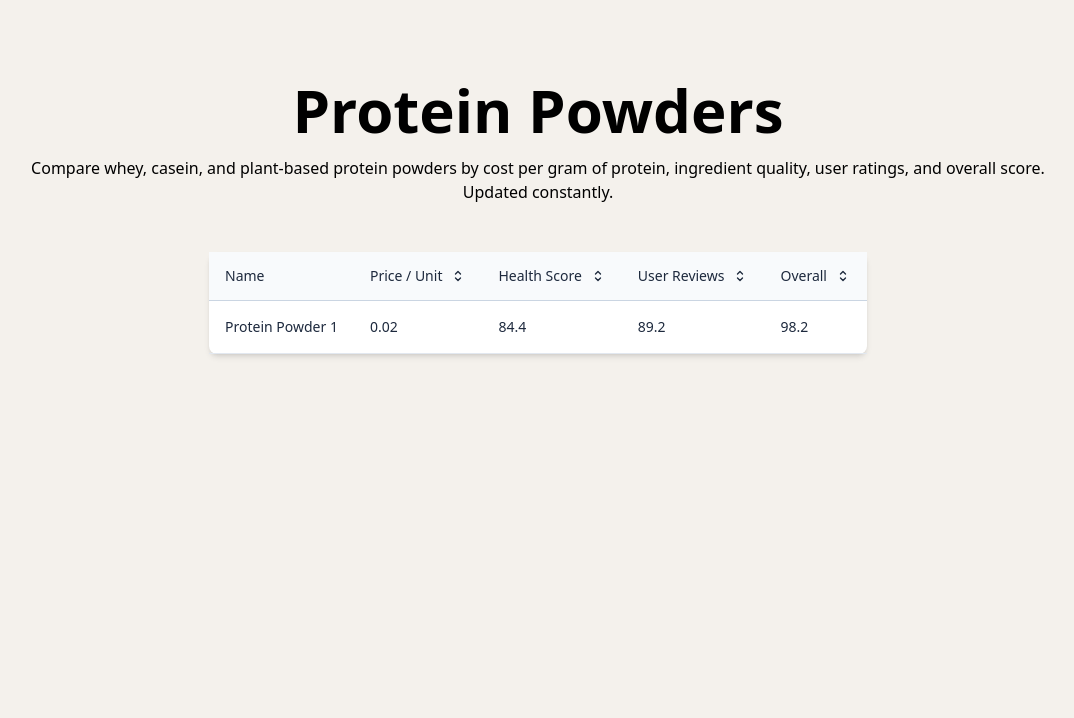
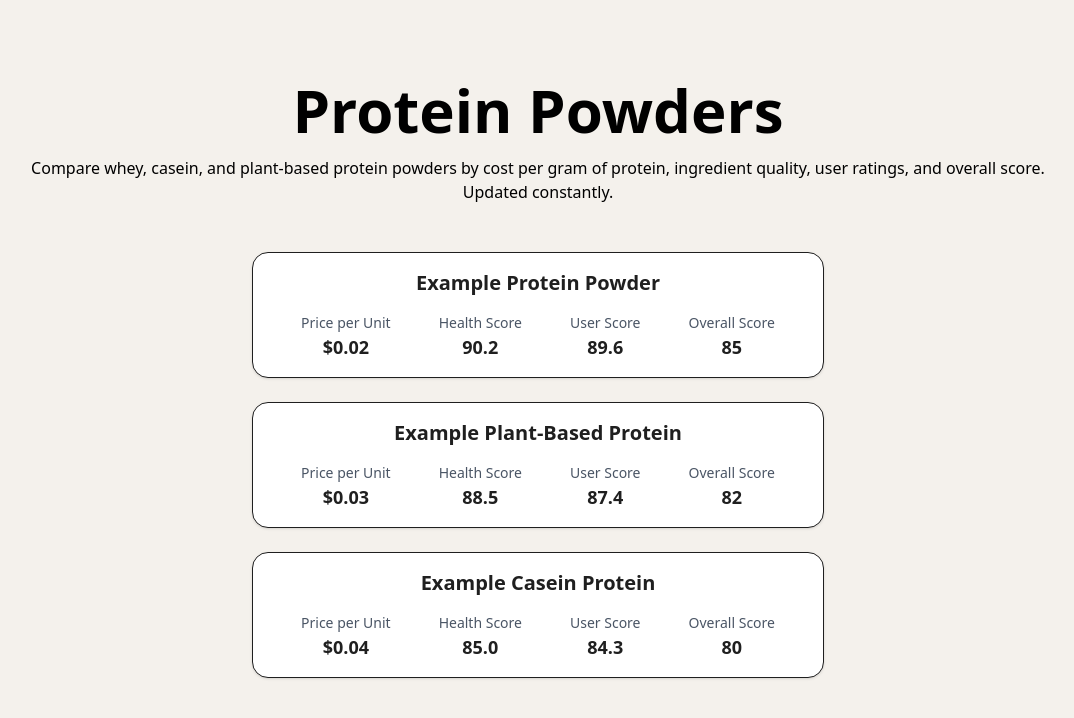
Before and after one commit to OmarAz01/sp-v2, a Next.js app in the folder frontend/: page /protein-powders in a window 1280 px wide. Shown: the top 718 px of the page, without its empty margins (102-1176 px from the left). Built offline with nearby package versions, Linux system fonts and the light colour scheme.

Commit message:
Product list WIP

```diff
--- a/frontend/src/app/protein-powders/page.js
+++ b/frontend/src/app/protein-powders/page.js
@@ -1,127 +1,18 @@
-export default function ProteinPowders() {
+import SupplementList from '../../components/supplementList'
+
+export default function ProteinPowders({products}) {
   return (
     <>
-      <div class='flex flex-col justify-between w-full items-center text-center'>
-        <div class='flex flex-col items-center mb-12 max-w-screen-lg'>
+      <div className='flex flex-col w-full items-center text-center'>
+        <div className='flex flex-col items-center mb-12 max-w-screen-lg'>
           <h1 className='md:text-6xl text-3xl font-bold mb-4 mt-12 xl:mt-18'>Protein Powders</h1>
           <p>
             Compare whey, casein, and plant-based protein powders by cost per gram of protein,
             ingredient quality, user ratings, and overall score. Updated constantly.
           </p>
         </div>
-
-        <div class='flex flex-col w-fit h-full bg-white shadow-md rounded-lg bg-clip-border'>
-          <table class='w-fit text-left table-auto'>
-            <thead>
-              <tr>
-                <th class='p-4 transition-colors cursor-pointer border-b border-slate-300 bg-slate-50 hover:bg-slate-100'>
-                  <p class='flex items-center justify-between gap-2 text-sm font-normal leading-none text-slate-800'>
-                    Name
-                  </p>
-                </th>
-
-                <th class='p-4 transition-colors cursor-pointer border-b border-slate-300 bg-slate-50 hover:bg-slate-100'>
-                  <p class='flex items-center justify-between gap-2 text-sm font-normal leading-none text-slate-800'>
-                    Price / Unit
-                    <svg
-                      xmlns='http://www.w3.org/2000/svg'
-                      fill='none'
-                      viewBox='0 0 24 24'
-                      stroke-width='2'
-                      stroke='currentColor'
-                      aria-hidden='true'
-                      class='w-4 h-4'
-                    >
-                      <path
-                        stroke-linecap='round'
-                        stroke-linejoin='round'
-                        d='M8.25 15L12 18.75 15.75 15m-7.5-6L12 5.25 15.75 9'
-                      ></path>
-                    </svg>
-                  </p>
-                </th>
-                <th class='p-4 transition-colors cursor-pointer border-b border-slate-300 bg-slate-50 hover:bg-slate-100'>
-                  <p class='flex items-center justify-between gap-2 text-sm font-normal leading-none text-slate-800'>
-                    Health Score
-                    <svg
-                      xmlns='http://www.w3.org/2000/svg'
-                      fill='none'
-                      viewBox='0 0 24 24'
-                      stroke-width='2'
-                      stroke='currentColor'
-                      aria-hidden='true'
-                      class='w-4 h-4'
-                    >
-                      <path
-                        stroke-linecap='round'
-                        stroke-linejoin='round'
-                        d='M8.25 15L12 18.75 15.75 15m-7.5-6L12 5.25 15.75 9'
-                      ></path>
-                    </svg>
-                  </p>
-                </th>
-                <th class='p-4 transition-colors cursor-pointer border-b border-slate-300 bg-slate-50 hover:bg-slate-100'>
-                  <p class='flex items-center justify-between gap-2 text-sm font-normal leading-none text-slate-800'>
-                    User Reviews
-                    <svg
-                      xmlns='http://www.w3.org/2000/svg'
-                      fill='none'
-                      viewBox='0 0 24 24'
-                      stroke-width='2'
-                      stroke='currentColor'
-                      aria-hidden='true'
-                      class='w-4 h-4'
-                    >
-                      <path
-                        stroke-linecap='round'
-                        stroke-linejoin='round'
-                        d='M8.25 15L12 18.75 15.75 15m-7.5-6L12 5.25 15.75 9'
-                      ></path>
-                    </svg>
-                  </p>
-                </th>
-                <th class='p-4 transition-colors cursor-pointer border-b border-slate-300 bg-slate-50 hover:bg-slate-100'>
-                  <p class='flex items-center justify-between gap-2 text-sm font-normal leading-none text-slate-800'>
-                    Overall
-                    <svg
-                      xmlns='http://www.w3.org/2000/svg'
-                      fill='none'
-                      viewBox='0 0 24 24'
-                      stroke-width='2'
-                      stroke='currentColor'
-                      aria-hidden='true'
-                      class='w-4 h-4'
-                    >
-                      <path
-                        stroke-linecap='round'
-                        stroke-linejoin='round'
-                        d='M8.25 15L12 18.75 15.75 15m-7.5-6L12 5.25 15.75 9'
-                      ></path>
-                    </svg>
-                  </p>
-                </th>
-              </tr>
-            </thead>
-            <tbody>
-              <tr class='hover:bg-slate-50'>
-                <td class='p-4 border-b border-slate-200'>
-                  <p class='block text-sm text-slate-800'>Protein Powder 1</p>
-                </td>
-                <td class='p-4 border-b border-slate-200'>
-                  <p class='block text-sm text-slate-800'>0.02</p>
-                </td>
-                <td class='p-4 border-b border-slate-200'>
-                  <p class='block text-sm text-slate-800'>84.4</p>
-                </td>
-                <td class='p-4 border-b border-slate-200'>
-                  <p class='block text-sm text-slate-800'>89.2</p>
-                </td>
-                <td class='p-4 border-b border-slate-200'>
-                  <p class='block text-sm text-slate-800'>98.2</p>
-                </td>
-              </tr>
-            </tbody>
-          </table>
+        <div className='flex flex-col items-center w-full max-w-screen-lg'>
+          <SupplementList supplementName='protein powder' />
         </div>
       </div>
     </>
--- /dev/null
+++ b/frontend/src/components/fetchProducts.jsx
@@ -0,0 +1,52 @@
+export async function fetchProducts(supplementName) {
+  //   const url = `https://api.example.com/products?name=${encodeURIComponent(supplementName)}`
+  //   try {
+  //     const response = await fetch(
+  //       url,
+  //       {
+  //         headers: {
+  //           'Content-Type': 'application/json',
+  //           Authorization: `Bearer ${process.env.API_KEY}`, // Use your API key here
+  //         },
+  //       },
+  //       {next: {revalidate: 3600}}
+  //     )
+  //     if (!response.ok) {
+  //       throw new Error(`Error fetching products: ${response.statusText}`)
+  //     }
+  //     const data = await response.json()
+  //     return data.products || []
+  //   } catch (error) {
+  //     console.error('Failed to fetch products:', error)
+  //     return []
+  //   }
+  return [
+    {
+      name: 'Example Protein Powder',
+      ingredients: ['Whey Protein Isolate', 'Natural Flavors', 'Stevia'],
+      pricePerUnit: 0.02,
+      healthScore: 90.2,
+      userScore: 89.6,
+      link: 'https://example.com/product1',
+      overall: 85,
+    },
+    {
+      name: 'Example Plant-Based Protein',
+      ingredients: ['Pea Protein', 'Brown Rice Protein', 'Natural Flavors'],
+      pricePerUnit: 0.03,
+      healthScore: 88.5,
+      userScore: 87.4,
+      link: 'https://example.com/product2',
+      overall: 82,
+    },
+    {
+      name: 'Example Casein Protein',
+      ingredients: ['Micellar Casein', 'Natural Flavors', 'Stevia'],
+      pricePerUnit: 0.04,
+      healthScore: 85.0,
+      userScore: 84.3,
+      link: 'https://example.com/product3',
+      overall: 80,
+    },
+  ]
+}
--- /dev/null
+++ b/frontend/src/components/supplementList.jsx
@@ -0,0 +1,93 @@
+async function fetchProducts(supplementName) {
+  //   const url = `https://api.example.com/products?name=${encodeURIComponent(supplementName)}`
+  //   try {
+  //     const response = await fetch(
+  //       url,
+  //       {
+  //         headers: {
+  //           'Content-Type': 'application/json',
+  //           Authorization: `Bearer ${process.env.API_KEY}`, // Use your API key here
+  //         },
+  //       },
+  //       {next: {revalidate: 3600}}
+  //     )
+  //     if (!response.ok) {
+  //       throw new Error(`Error fetching products: ${response.statusText}`)
+  //     }
+  //     const data = await response.json()
+  //     return data.products || []
+  //   } catch (error) {
+  //     console.error('Failed to fetch products:', error)
+  //     return []
+  //   }
+  return [
+    {
+      name: 'Example Protein Powder',
+      ingredients: ['Whey Protein Isolate', 'Natural Flavors', 'Stevia'],
+      pricePerUnit: 0.02,
+      healthScore: 90.2,
+      userScore: 89.6,
+      link: 'https://example.com/product1',
+      overall: 85,
+    },
+    {
+      name: 'Example Plant-Based Protein',
+      ingredients: ['Pea Protein', 'Brown Rice Protein', 'Natural Flavors'],
+      pricePerUnit: 0.03,
+      healthScore: 88.5,
+      userScore: 87.4,
+      link: 'https://example.com/product2',
+      overall: 82,
+    },
+    {
+      name: 'Example Casein Protein',
+      ingredients: ['Micellar Casein', 'Natural Flavors', 'Stevia'],
+      pricePerUnit: 0.04,
+      healthScore: 85.0,
+      userScore: 84.3,
+      link: 'https://example.com/product3',
+      overall: 80,
+    },
+  ]
+}
+
+export default async function SupplementList({supplementName}) {
+  const products = await fetchProducts(supplementName)
+
+  return (
+    <div className='grid gap-6 max-w-screen-xl mx-auto px-4'>
+      {products.length === 0 ? (
+        <div className='text-center text-gray-500'>No products found.</div>
+      ) : (
+        products.map((product, idx) => (
+          <div
+            key={idx}
+            className='border border-borderColor rounded-2xl px-4 sm:px-12 pt-4 shadow-sm w-fit hover:shadow-lg hover:cursor-pointer transition bg-cardBackground text-textPrimary'
+          >
+            <div className='mb-4'>
+              <h2 className='text-xl font-semibold'>{product.name}</h2>
+            </div>
+            <div className='flex flex-row justify-between w-fit space-x-4 sm:space-x-12 items-center mb-4'>
+              <div className='flex flex-col'>
+                <span className='text-sm text-gray-600'>Price per Unit</span>
+                <span className='text-lg font-bold'>${product.pricePerUnit.toFixed(2)}</span>
+              </div>
+              <div className='flex flex-col'>
+                <span className='text-sm text-gray-600'>Health Score</span>
+                <span className='text-lg font-bold'>{product.healthScore.toFixed(1)}</span>
+              </div>
+              <div className='flex flex-col'>
+                <span className='text-sm text-gray-600'>User Score</span>
+                <span className='text-lg font-bold'>{product.userScore.toFixed(1)}</span>
+              </div>
+              <div className='flex flex-col'>
+                <span className='text-sm text-gray-600'>Overall Score</span>
+                <span className='text-lg font-bold'>{product.overall}</span>
+              </div>
+            </div>
+          </div>
+        ))
+      )}
+    </div>
+  )
+}
```
